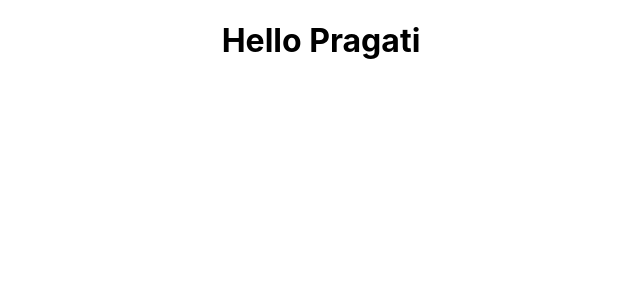
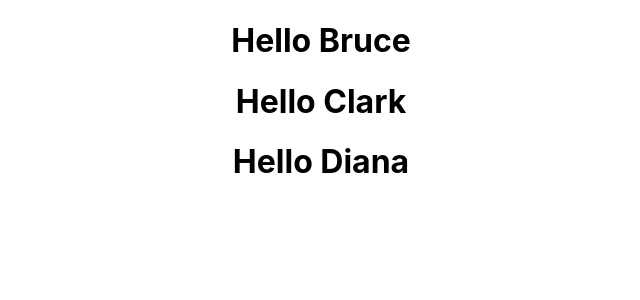
Before and after one commit to PragatiVerma18/Introduction-to-ReactJS, a React (Create React App) app in the folder hello-world/: page / in a window 1280 px wide. Shown: the top 300 px of the page, without its empty margins (319-959 px from the left). Built offline with nearby package versions, Linux system fonts and the light colour scheme.

Commit message:
introduction to props

```diff
--- a/hello-world/src/App.js
+++ b/hello-world/src/App.js
@@ -8,9 +8,11 @@
   render(){
   return (
     <div className="App">
-      {/* <Greet/>
-      <Welcome/> */}
-      <Hello/>
+       <Greet name="Bruce"/>
+       <Greet name="Clark"/>
+       <Greet name="Diana"/>
+      {/* <Welcome/>  */}
+      {/* <Hello/> */}
     </div>
   );
 }
--- a/hello-world/src/components/Greet.js
+++ b/hello-world/src/components/Greet.js
@@ -4,6 +4,9 @@
 //   return <h1>Hello Pragati</h1>
 // }
 
-const Greet = ()=> <h1> Hello Pragati</h1>
+const Greet = (props)=> {
+
+return <h1> Hello {props.name}</h1>
+}
 
 export default Greet;
```
